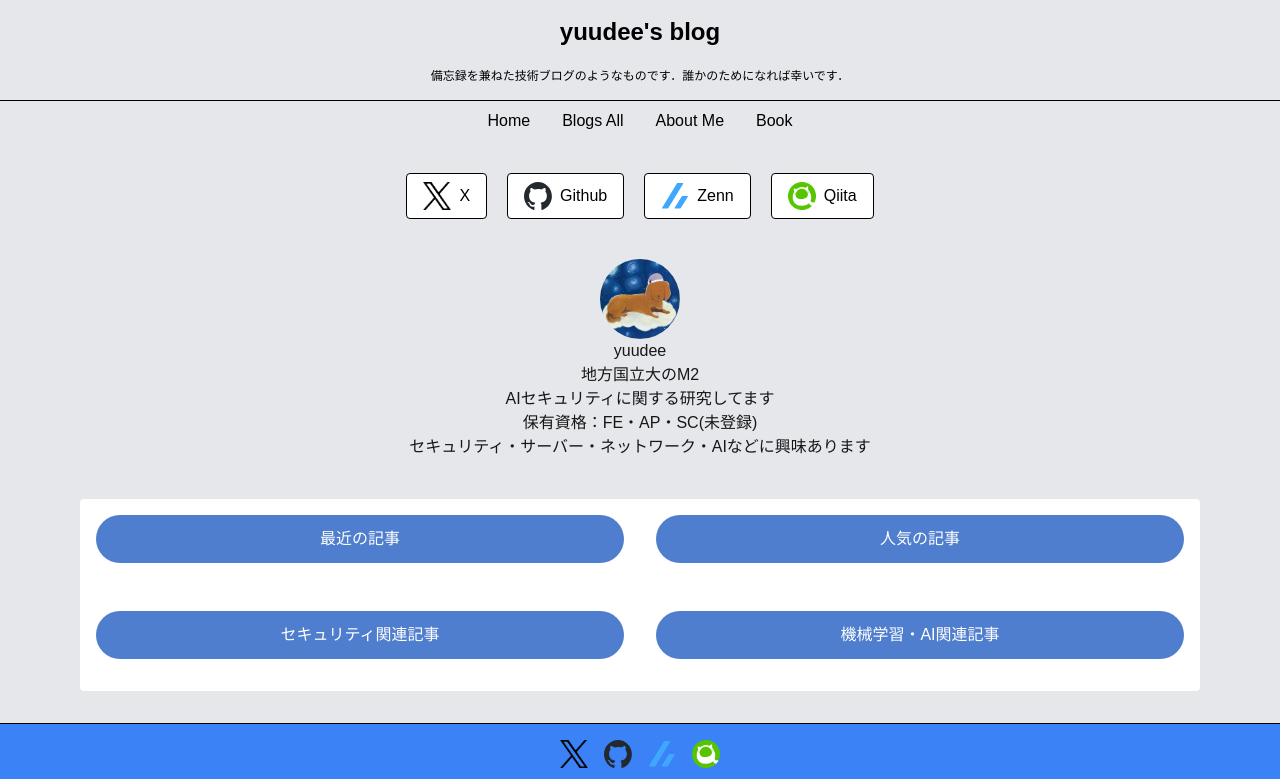
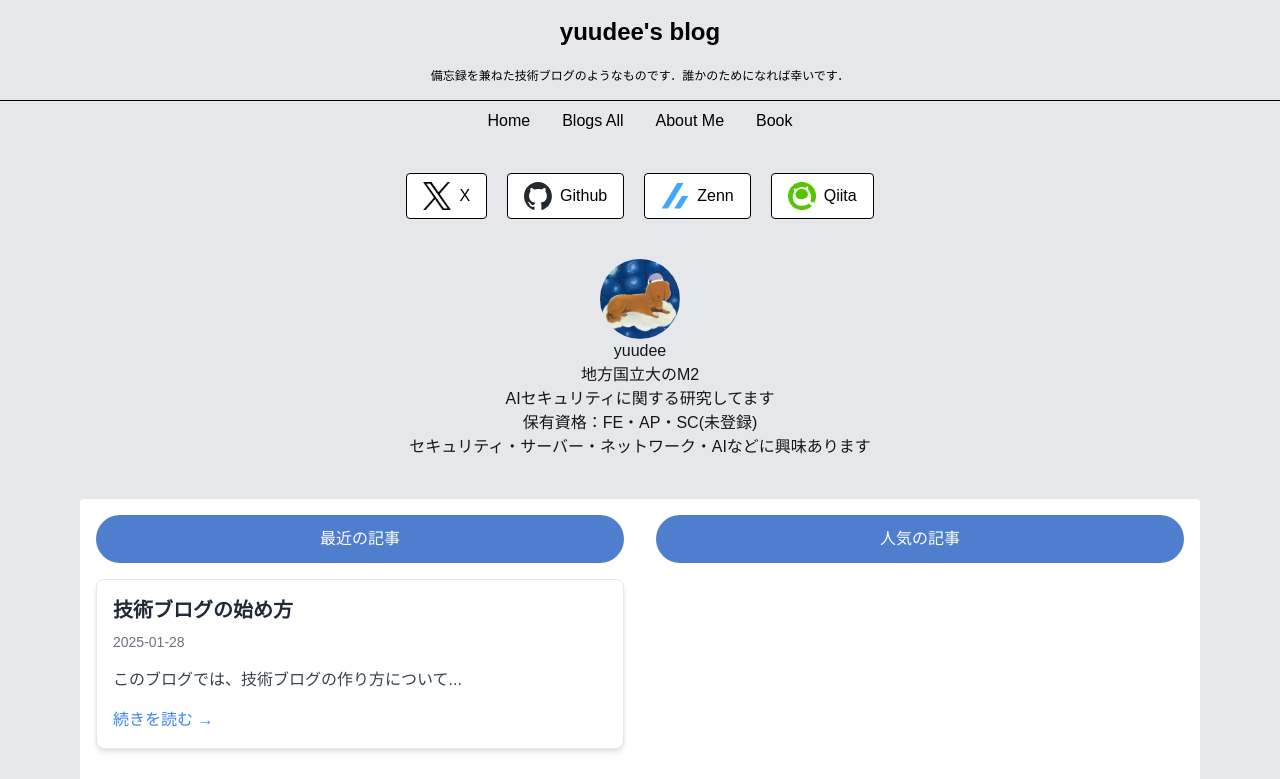
Before and after one commit to yuudee/yuudee-s-blog, a Next.js app in the folder my_blog/: page / in a window 1280 px wide. Shown: the top 779 px of the page. Built offline with nearby package versions, Linux system fonts and the light colour scheme.

Commit message:
add zenn_markdown_html

```diff
--- a/my_blog/app/components/Footer.tsx
+++ b/my_blog/app/components/Footer.tsx
@@ -7,14 +7,14 @@ import qiita_logo from '../../public/imgs/qiita-icon.png'
 export const Footer = () => {
     return (
         <footer>
-            <div className='border-t border-black bg-blue-500'>
+            <div className='border-t border-black bg-gray-200'>
                 <div className='flex p-4 gap-4 justify-center'>
-                    <a href="https://x.com/yuu__dee" target="_blank" className='hover:transform hover:duration-500 hover:scale-110 cursor-pointer'><Image alt="sns_icon" className='w-7 h-7' src={X_logo} /></a>
-                    <a href="https://github.com/yuudee" target="_blank" className='hover:transform hover:duration-500 hover:scale-110 cursor-pointer'><Image alt="sns_icon" className='w-7 h-7' src={github_logo} /></a>
-                    <a href="https://zenn.dev/yuudee" target="_blank" className='hover:transform hover:duration-500 hover:scale-110 cursor-pointer'><Image alt="sns_icon" className='w-7 h-7' src={zenn_logo} /></a>
-                    <a href="https://qiita.com/yuudee" target='_blank' className='hover:transform hover:duration-500 hover:scale-110 cursor-pointer'><Image alt="sns_icon" className='w-7 h-7' src={qiita_logo} /></a>
+                    <a href="https://x.com/yuu__dee" target="_blank" rel="noopener noreferrer" className='hover:transform hover:duration-500 hover:scale-110 cursor-pointer'><Image alt="sns_icon" className='w-7 h-7' src={X_logo} /></a>
+                    <a href="https://github.com/yuudee" target="_blank" rel="noopener noreferrer" className='hover:transform hover:duration-500 hover:scale-110 cursor-pointer'><Image alt="sns_icon" className='w-7 h-7' src={github_logo} /></a>
+                    <a href="https://zenn.dev/yuudee" target="_blank" rel="noopener noreferrer" className='hover:transform hover:duration-500 hover:scale-110 cursor-pointer'><Image alt="sns_icon" className='w-7 h-7' src={zenn_logo} /></a>
+                    <a href="https://qiita.com/yuudee" target='_blank' rel="noopener noreferrer" className='hover:transform hover:duration-500 hover:scale-110 cursor-pointer'><Image alt="sns_icon" className='w-7 h-7' src={qiita_logo} /></a>
                 </div>
-                <p className='flex justify-center text-white'>© 2024 yuudee.net All Rights Reserved.</p>
+                <p className='flex justify-center text-black'>© 2024 yuudee.net All Rights Reserved.</p>
             </div >
         </footer >
     )
--- /dev/null
+++ b/my_blog/app/components/PostCard.tsx
@@ -0,0 +1,16 @@
+import Link from "next/link"
+
+const PostCard = ({ title, date, excerpt, slug }) => {
+    return (
+        <Link href={`/posts/${slug}`} className="text-blue-500 hover:text-blue-700 font-medium">
+            <div className="bg-white border shadow-md rounded-lg p-4 hover:shadow-xl transition-shadow duration-300 cursor-pointer">
+                <h2 className="text-xl font-bold text-gray-800 mb-2">{title}</h2>
+                <p className="text-sm text-gray-500 mb-4">{date}</p>
+                <p className="text-gray-700 mb-4">{excerpt}</p>
+                続きを読む →
+            </div >
+        </Link>
+    );
+};
+
+export default PostCard;
--- a/my_blog/app/layout.tsx
+++ b/my_blog/app/layout.tsx
@@ -24,6 +24,9 @@ export default function RootLayout({
 }>) {
   return (
     <html lang="jp">
+      <head>
+        <script src="https://embed.zenn.studio/js/listen-embed-event.js"></script>
+      </head>
       <body
         className={`${geistSans.variable} ${geistMono.variable} antialiased`}
       >
--- a/my_blog/app/page.tsx
+++ b/my_blog/app/page.tsx
@@ -4,6 +4,7 @@ import Link from "next/link"
 import { Header } from "./components/Header";
 import { Footer } from "./components/Footer";
 import profile_img from '../public/imgs/profile.png'
+import PostCard from "./components/PostCard";
 
 export default function Home() {
   return (
@@ -13,6 +14,7 @@ export default function Home() {
         <div className="flex justify-center gap-2 mb-8">
           <MysnsButton />
         </div>
+        <div className="rounded-full rounded-lg">
           <div className="flex justify-center items-center mt-10">
             <Image alt="sns_icon" className="w-20 h-20 rounded-full" src={profile_img} />
           </div>
@@ -23,11 +25,20 @@ export default function Home() {
             <p className="flex justify-center items-center">保有資格：FE・AP・SC(未登録)</p>
             <p className="flex justify-center items-center">セキュリティ・サーバー・ネットワーク・AIなどに興味あります</p>
           </div>
+        </div>
         <div className="bg-white px-4 py-4 rounded">
           <div className="grid md:grid-cols-2 gap-8">
             <section>
               <div className="bg-[#4e7ecd] text-white p-3 mb-4 rounded-full">
                 <h2 className="text-center">最近の記事</h2>
+              </div>
+              <div>
+                <PostCard
+                  title="技術ブログの始め方"
+                  date="2025-01-28"
+                  excerpt="このブログでは、技術ブログの作り方について..."
+                  slug="sample"
+                />
               </div>
             </section>
 
@@ -51,9 +62,9 @@ export default function Home() {
               </div>
             </section>
           </div>
-        </div>
-      </main>
+        </div >
+      </main >
       <Footer />
-    </div>
+    </div >
   )
 }
--- /dev/null
+++ b/my_blog/app/posts/[slug]/page.tsx
@@ -0,0 +1,48 @@
+import fs from 'fs';
+import matter from 'gray-matter';
+import path from 'path';
+import ReactMarkdown from 'react-markdown';
+import markdownHtml from 'zenn-markdown-html';
+import 'zenn-content-css';
+import { Header } from '../../components/Header'
+import Image from 'next/image';
+import { Footer } from '../../components/Footer'
+
+const PostPage = async ({ params }) => {
+    const { slug } = params;
+    const filePath = path.join(process.cwd(), 'posts', `${slug}.md`);
+    const fileContents = fs.readFileSync(filePath, 'utf8');
+    const { data, content } = matter(fileContents);
+
+    const title = data.title; // 記事のタイトル
+    const date = data.date //公開日
+    const read_time = data.read_time
+    const html = markdownHtml(content);
+
+    console.log(filePath);
+    console.log(fileContents);
+    console.log(title);
+    return (
+        <div
+            // "znc"というクラス名を指定する
+            className="znc"
+            // htmlを渡す
+            dangerouslySetInnerHTML={{
+                __html: html,
+            }}
+        />
+    );
+};
+
+// export async function generateStaticParams() {
+//     const postsDirectory = path.join(process.cwd(), 'posts');
+//     const filenames = fs.readdirSync(postsDirectory);
+//     console.log(filenames);
+//     return filenames.map((filename) => {
+//         return {
+//             slug: filename.replace(/\.md$/, ''),
+//         };
+//     });
+// }
+
+export default PostPage;
```
Also changed, not shown: my_blog/package.json (+9 -5 lines), my_blog/posts/sample.md (added, +12 -0 lines), my_blog/posts/sample_copy.md (added, +10 -0 lines), 2 other files (tests, documents, lock files or other folders). Lines whose indentation alone changed are shown as unchanged.
